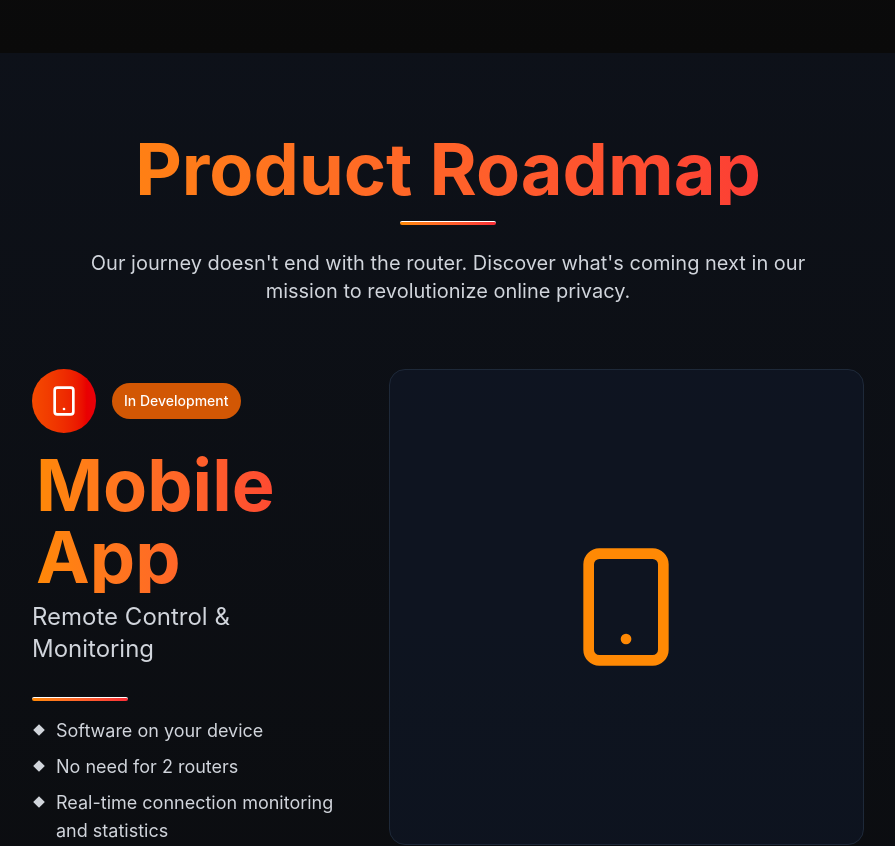
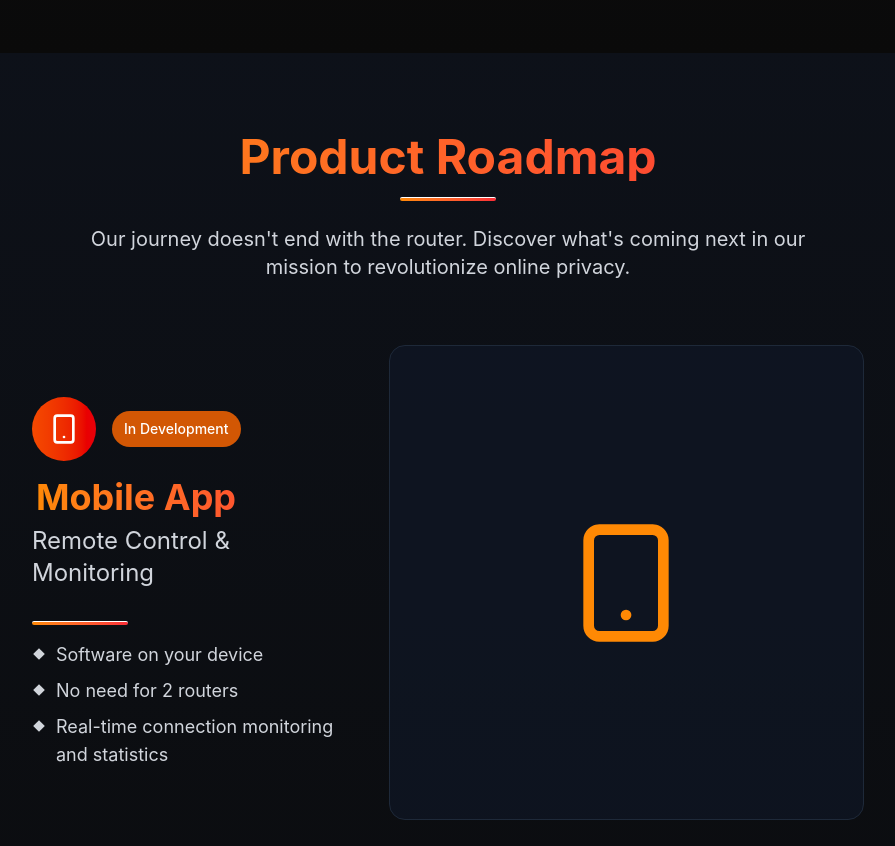
Before and after one commit to Mediteran2910/landing-VPN, a Next.js app: page / in a window 1280 px wide. Shown: the part 3540-4386 px from the top of the page, without its empty margins (192-1087 px from the left). Built offline with nearby package versions, Linux system fonts and the light colour scheme.

Commit message:
Fix milestone section title sizes for consistency
- Reduce Product Roadmap title from text-7xl to text-5xl
- Reduce item titles from text-7xl to text-4xl
- Match sizing with other sections on landing page
- Maintain visual hierarchy without overwhelming content

```diff
--- a/src/components/MilestoneSection.tsx
+++ b/src/components/MilestoneSection.tsx
@@ -35,7 +35,7 @@ export default function MilestoneSection() {
       <article className="w-full py-20 bg-gradient-to-b from-gray-900/50 to-[#0a0a0a]">
         <div className="max-w-[95vw] lg:max-w-[65vw] mx-auto">
           <div className="text-center mb-16">
-            <h2 className="text-4xl md:text-6xl lg:text-7xl font-bold mb-4 bg-clip-text text-transparent bg-gradient-to-r from-orange-400 to-red-500 px-1">
+            <h2 className="text-4xl lg:text-5xl font-bold mb-4 bg-clip-text text-transparent bg-gradient-to-r from-orange-400 to-red-500 px-1">
               Product Roadmap
             </h2>
             <hr className="w-24 h-1 bg-gradient-to-r from-orange-400 to-red-500 mx-auto mb-6 rounded-full" />
@@ -68,7 +68,7 @@ export default function MilestoneSection() {
                         </div>
                       </div>
 
-                      <h2 className="text-4xl md:text-6xl lg:text-7xl font-bold mb-2 bg-clip-text text-transparent bg-gradient-to-r from-orange-400 to-red-500 px-1">
+                      <h2 className="text-3xl lg:text-4xl font-bold mb-2 bg-clip-text text-transparent bg-gradient-to-r from-orange-400 to-red-500 px-1">
                         {item.title}
                       </h2>
                       <h3 className="text-xl md:text-2xl text-gray-300 mb-4">
```
